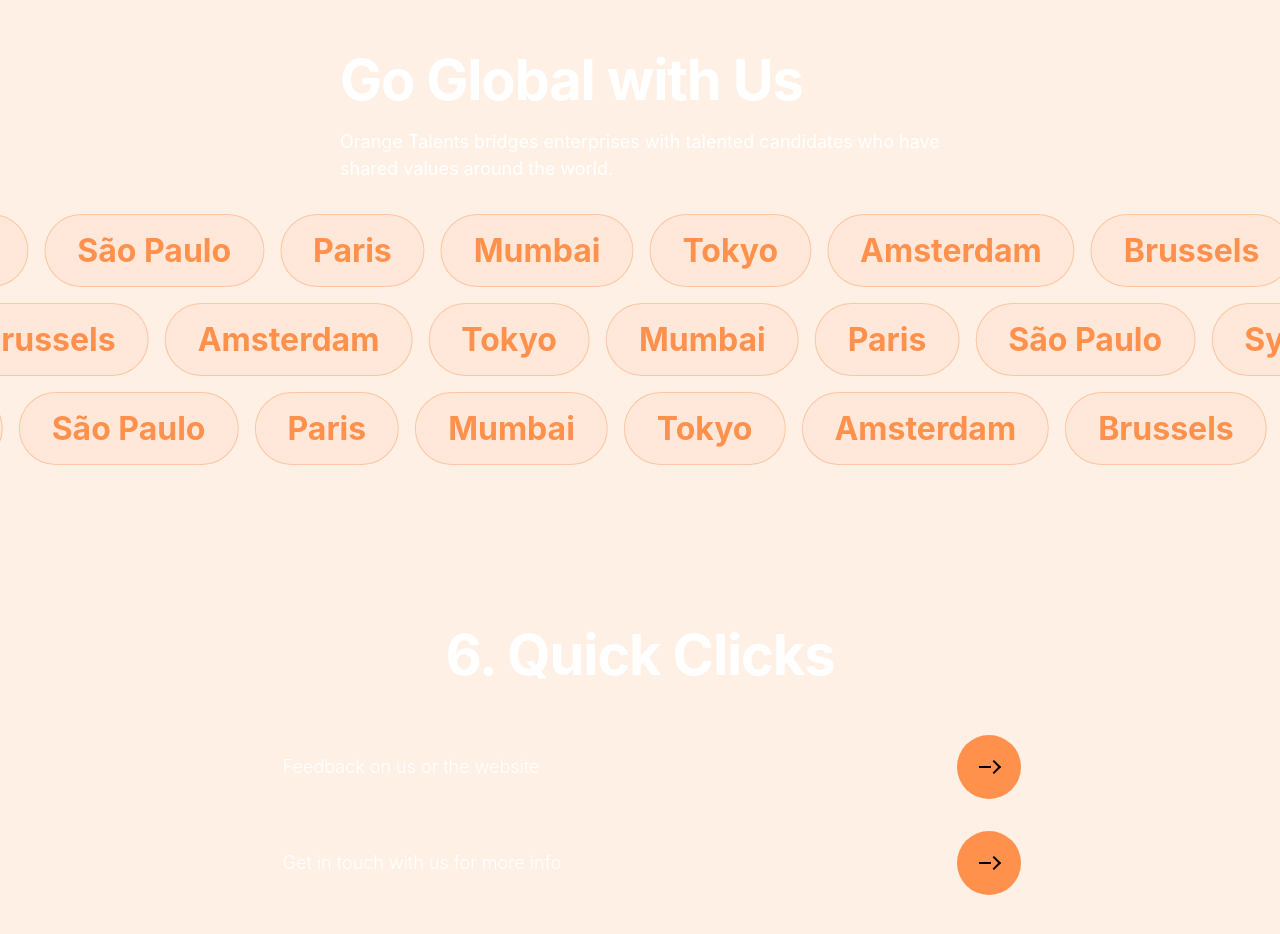
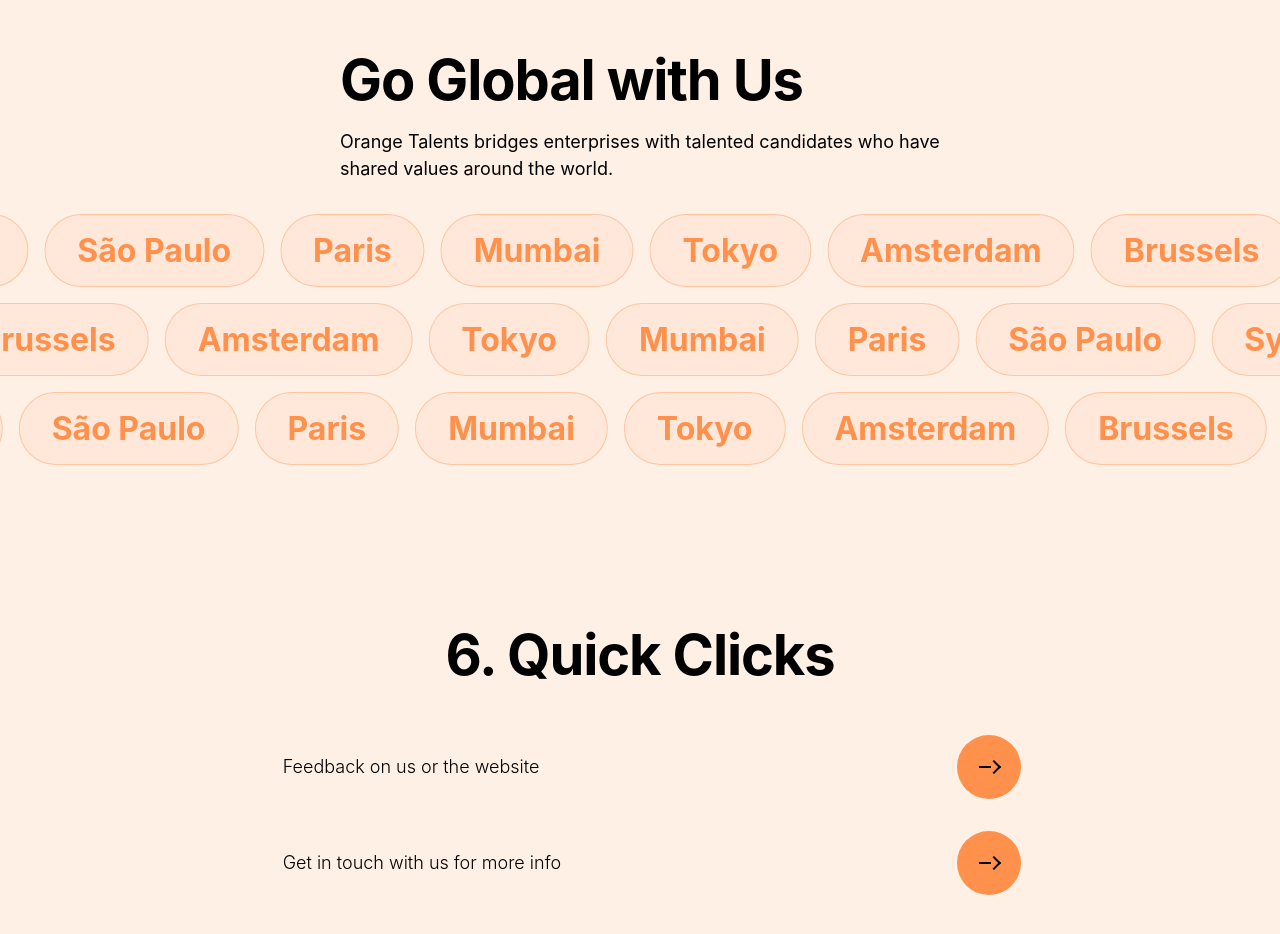
Before and after one commit to luckylulin-aaron/orange-talents-website, a Next.js app: page / in a window 1280 px wide. Shown: the part 3020-3954 px from the top of the page. Built offline with nearby package versions, Linux system fonts and the light colour scheme; no server answers.

Commit message:
feat: front page down section text color change

```diff
--- a/src/components/LocationScroll/LocationScroll.tsx
+++ b/src/components/LocationScroll/LocationScroll.tsx
@@ -22,10 +22,10 @@ const LocationScroll = () => {
       <div className="container block-container mb-l mb-mobile-l">
         <div className="row">
           <div className="col-10-mobile col-offset-mobile-1 col-6 col-offset-3">
-            <h2 className="mb-s mb-mobile-xs headline-1 color-white">
+            <h2 className="mb-s mb-mobile-xs headline-1 color-black">
               <span>Go Global with Us</span>
             </h2>
-            <p className="paragraph-2 color-white">
+            <p className="paragraph-2 color-black">
               Orange Talents bridges enterprises with talented candidates who have shared values around the world.
             </p>
           </div>
--- a/src/components/QuickLinks/QuickLinks.module.scss
+++ b/src/components/QuickLinks/QuickLinks.module.scss
@@ -10,7 +10,7 @@
 }
 
 .title {
-  color: rgb(255, 255, 255) !important; // 标题白色文字
+  color: $color-text-primary !important;
 }
 
 .container {
@@ -47,7 +47,7 @@
 }
 
 .text {
-  color: rgb(255, 255, 255) !important; // 白色文本
+  color: $color-text-primary !important;
   font-weight: 300;
 
   span {
```
